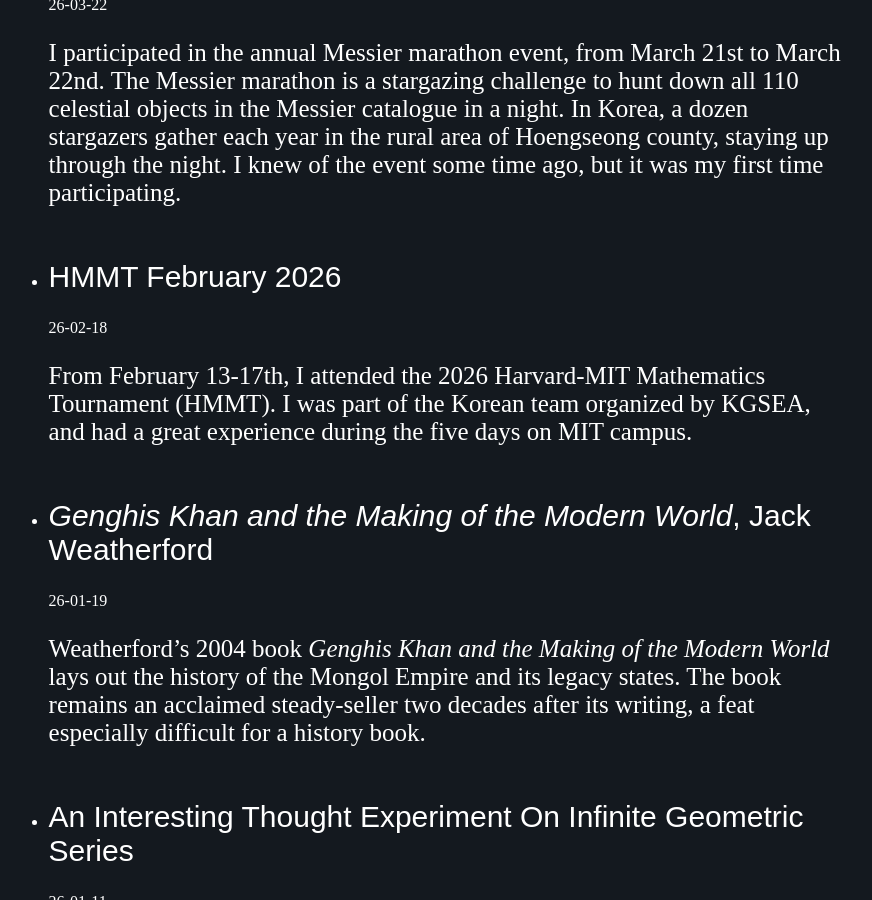
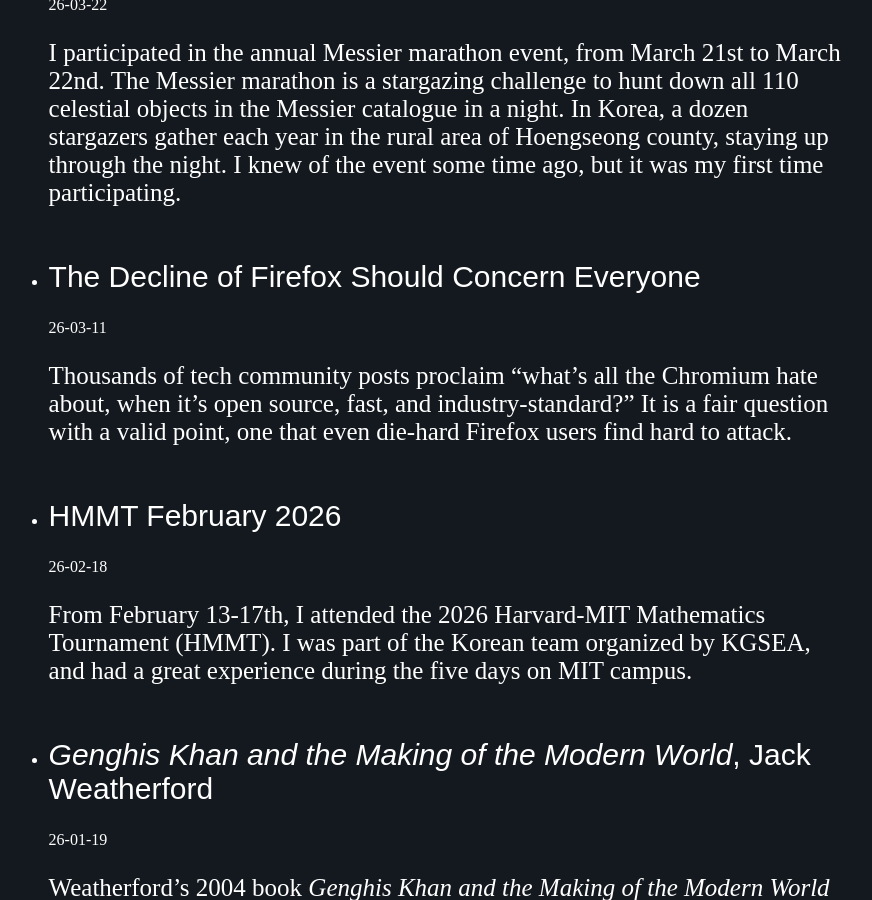
Before and after one commit to abghim/abghim.github.io, a Jekyll site: the page built from index.html, in a window 1280 px wide and 900 px high, scrolled down 339 px. Shown: the whole window, without its empty margins (19-891 px from the left). Built offline with Jekyll 4.4.1, drawn with Linux system fonts in a browser that asks for light colours; some web fonts are replaced.

Commit message:
Fix minor more tag

```diff
--- /dev/null
+++ b/_posts/2026-3-11-chromium.md
@@ -0,0 +1,7 @@
+---
+layout: post
+title: The Decline of Firefox Should Concern Everyone
+---
+Thousands of tech community posts proclaim "what's all the Chromium hate about, when it's open source, fast, and industry-standard?" It is a fair question with a valid point, one that even die-hard Firefox users find hard to attack.
+
+It has been a decade since the Google Chrome browser conquered the end-users' web experience.
```
Also changed, not shown: _posts/2026-2-18-hmmt.md (+1 -0 lines).
